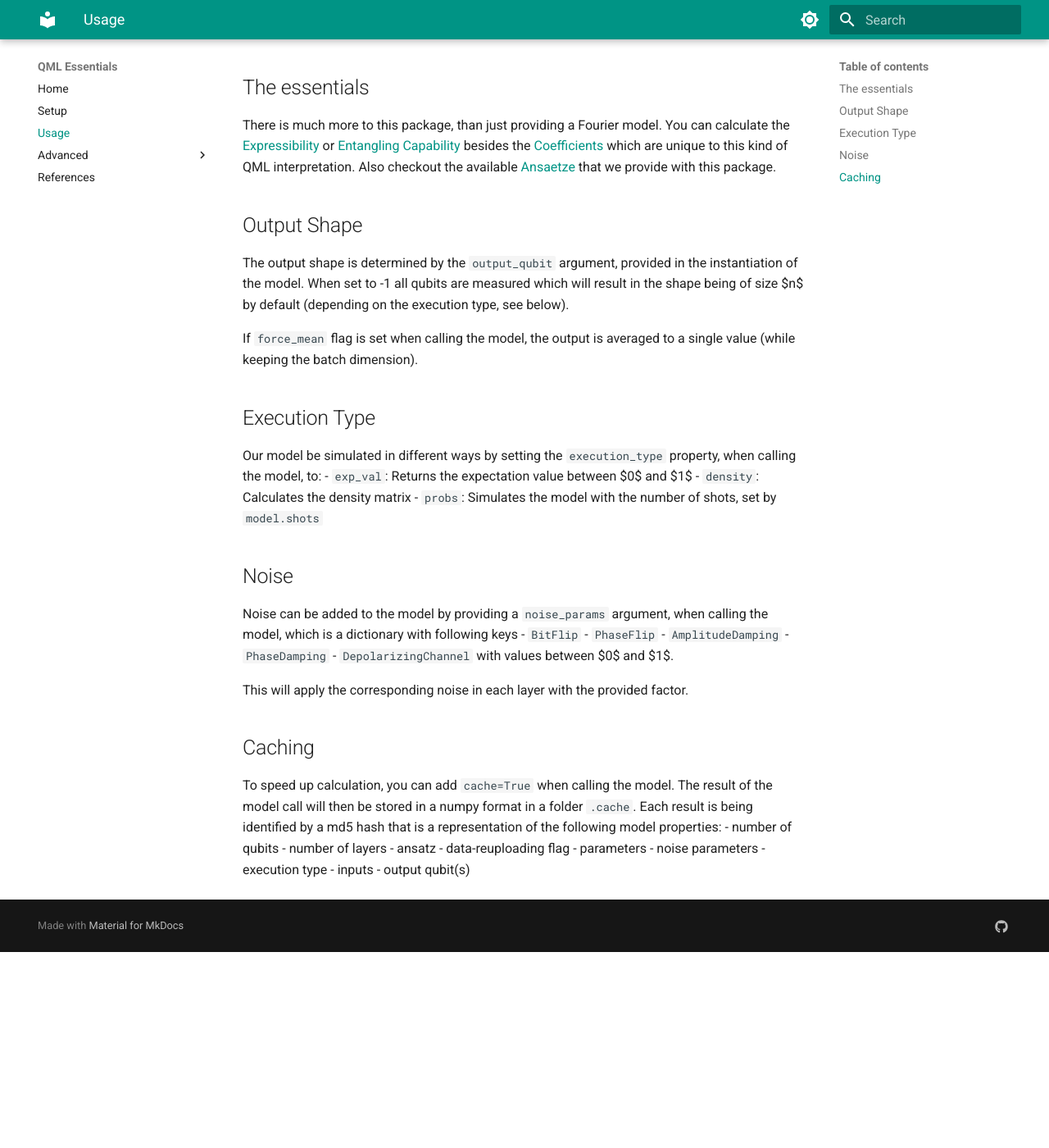
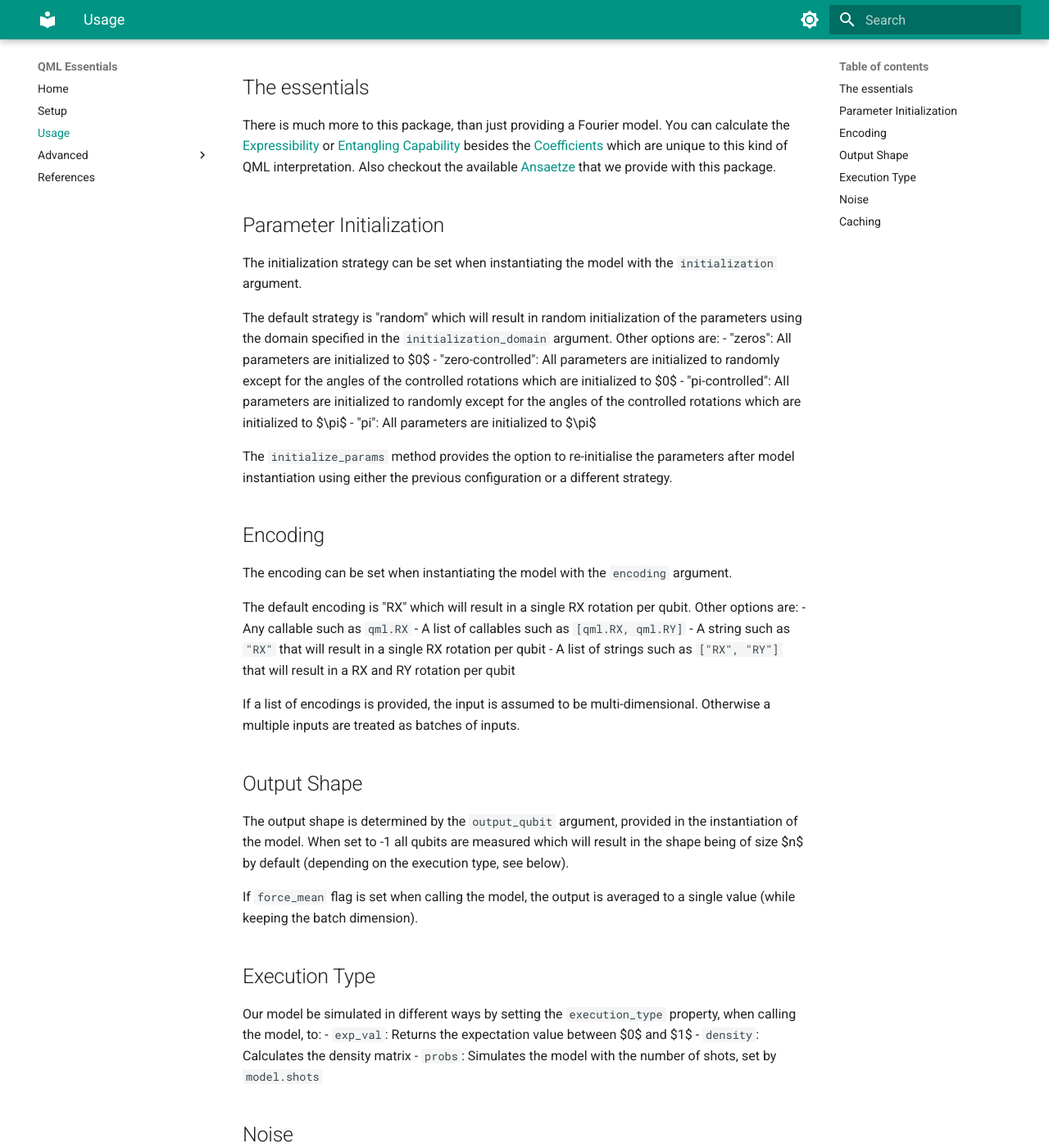
Before and after one commit to cirKITers/qml-essentials, an MkDocs documentation site: the page built from docs/usage.md, in a window 1280 px wide and 1400 px high, scrolled down 711 px. Shown: the whole window at 82% size. Built offline with MkDocs 1.6.1 and Material for MkDocs 9.7.7, drawn with Linux system fonts in a browser that asks for light colours; before the commit the page ends 1872 px from its top, so only the background shows below that.

Commit message:
added documentation
Signed-off-by: Melvin Strobl <lc3267@kit.edu>

```diff
--- a/docs/usage.md
+++ b/docs/usage.md
@@ -32,6 +32,33 @@ For a more detailled reference on the methods and arguments that are available,
 There is much more to this package, than just providing a Fourier model.
 You can calculate the [Expressibility](expressibility.md) or [Entangling Capability](entanglement.md) besides the [Coefficients](coefficients.md) which are unique to this kind of QML interpretation.
 Also checkout the available [Ansaetze](ansaetze.md) that we provide with this package.
+
+## Parameter Initialization
+
+The initialization strategy can be set when instantiating the model with the `initialization` argument.
+
+The default strategy is "random" which will result in random initialization of the parameters using the domain specified in the `initialization_domain` argument.
+Other options are:
+- "zeros": All parameters are initialized to $0$
+- "zero-controlled": All parameters are initialized to randomly except for the angles of the controlled rotations which are initialized to $0$
+- "pi-controlled": All parameters are initialized to randomly except for the angles of the controlled rotations which are initialized to $\\pi$
+- "pi": All parameters are initialized to $\\pi$
+
+The `initialize_params` method provides the option to re-initialise the parameters after model instantiation using either the previous configuration or a different strategy.
+
+## Encoding
+
+The encoding can be set when instantiating the model with the `encoding` argument.
+
+The default encoding is "RX" which will result in a single RX rotation per qubit.
+Other options are:
+- Any callable such as `qml.RX`
+- A list of callables such as `[qml.RX, qml.RY]`
+- A string such as `"RX"` that will result in a single RX rotation per qubit
+- A list of strings such as `["RX", "RY"]` that will result in a RX and RY rotation per qubit
+
+If a list of encodings is provided, the input is assumed to be multi-dimensional.
+Otherwise a multiple inputs are treated as batches of inputs.
 
 ## Output Shape
 
```
